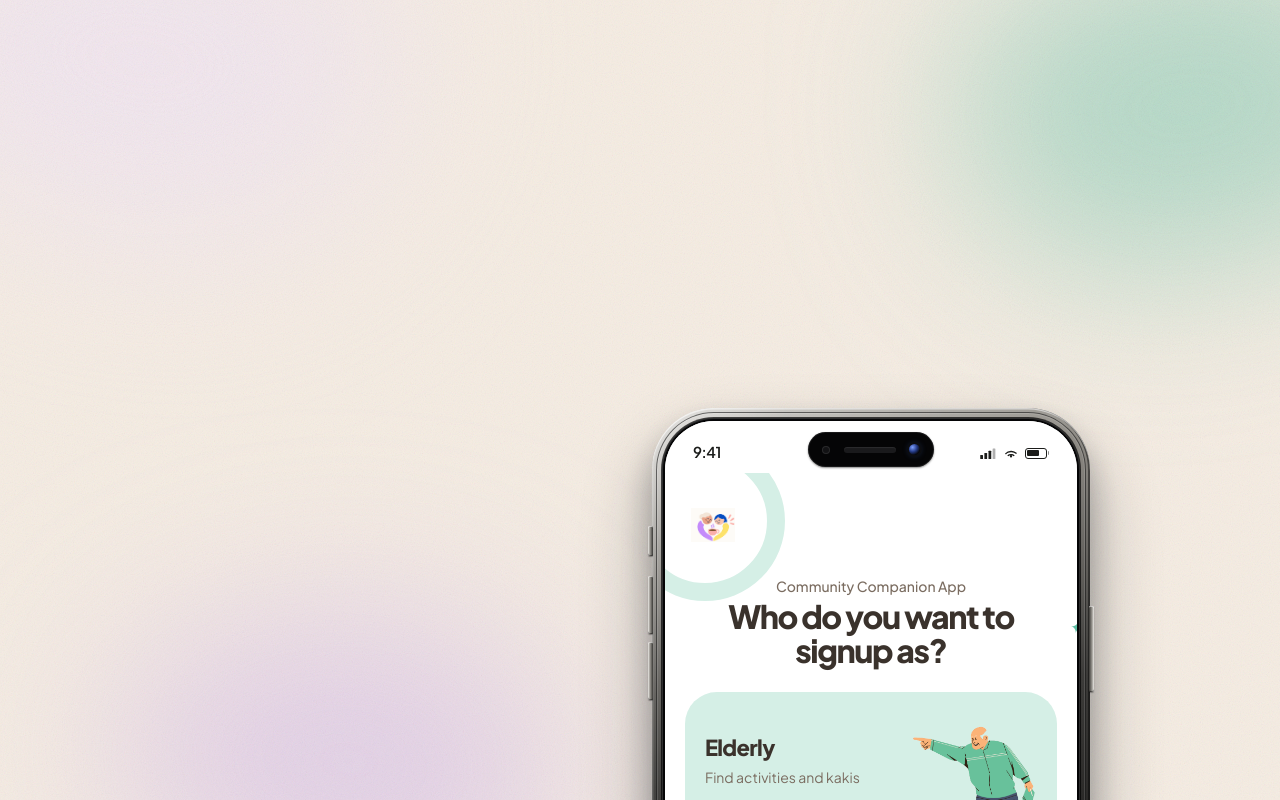
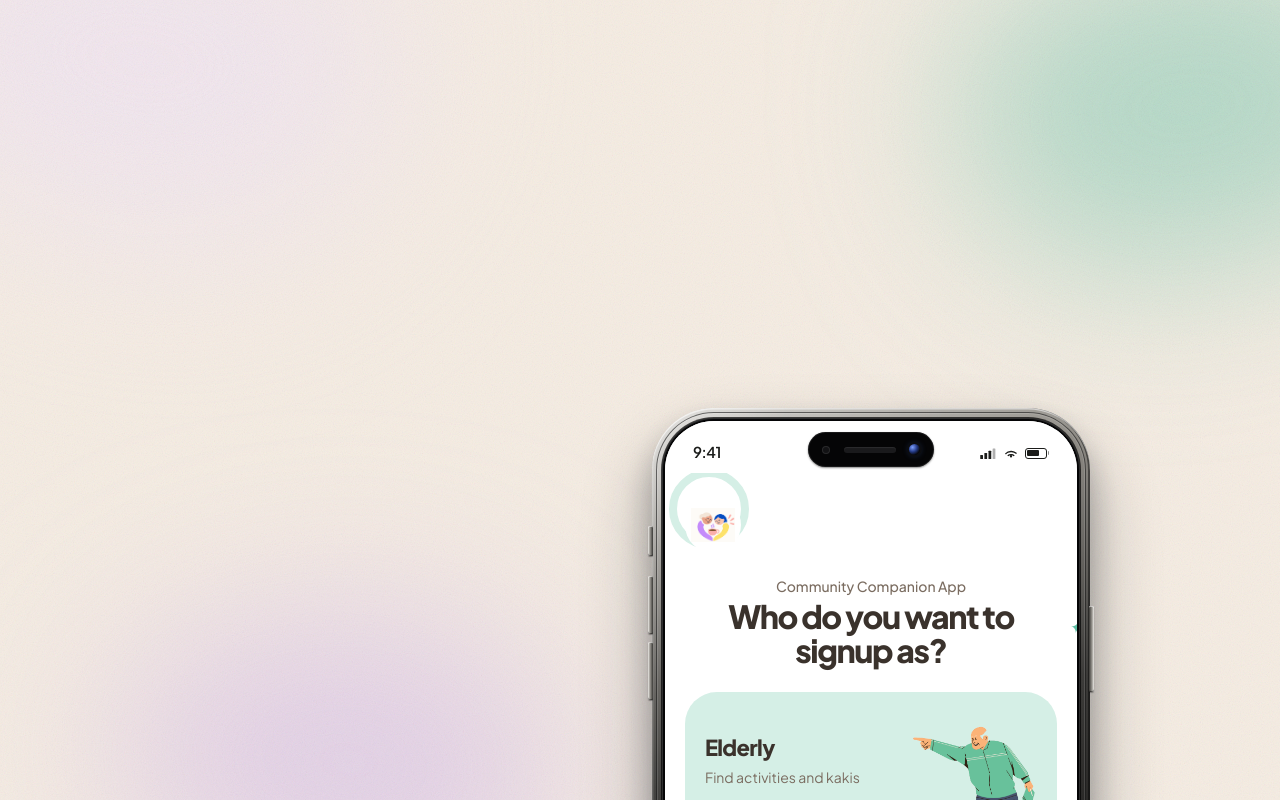
Before and after one commit to thisisshaw-04/Kaki-Connect, a Next.js app: page / in a window 1280 px wide. Built offline with nearby package versions, Linux system fonts and the light colour scheme.

Commit message:
Shrink the decorative green ring on role select
The mint circle behind the logo was 160px with a thick border and dominated the screen. Scale it down to a small accent.

Co-authored-by: shawt379 <shawt379@newschool.edu>

```diff
--- a/app/page.tsx
+++ b/app/page.tsx
@@ -39,7 +39,7 @@ export default function RolePage() {
       <div className="relative flex h-full min-h-0 flex-col overflow-y-auto bg-background px-5 py-6">
       <span
         aria-hidden
-        className="pointer-events-none absolute -top-8 -left-10 size-40 rounded-full border-[18px] border-green-wash"
+        className="pointer-events-none absolute -top-1 left-1 size-20 rounded-full border-[8px] border-green-wash"
       />
       <span
         aria-hidden
```
